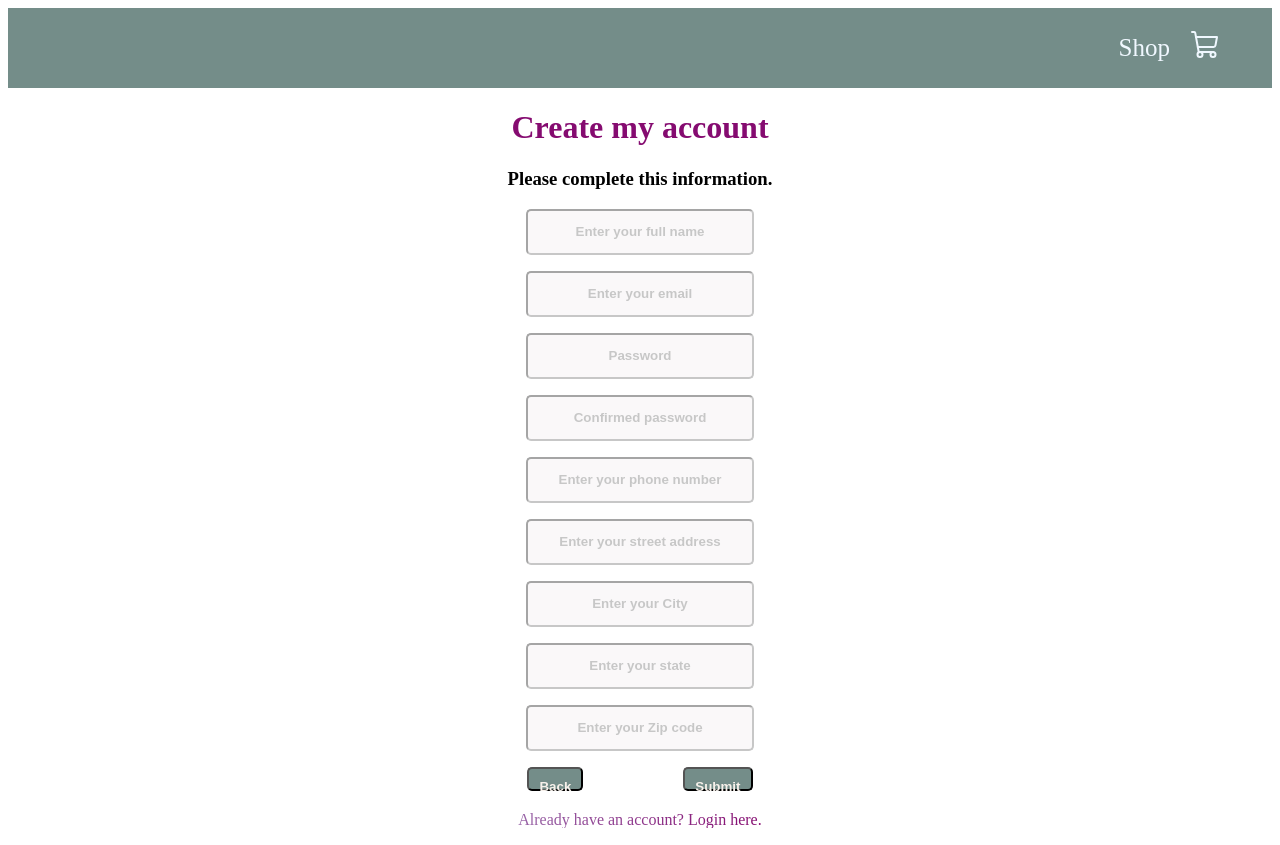
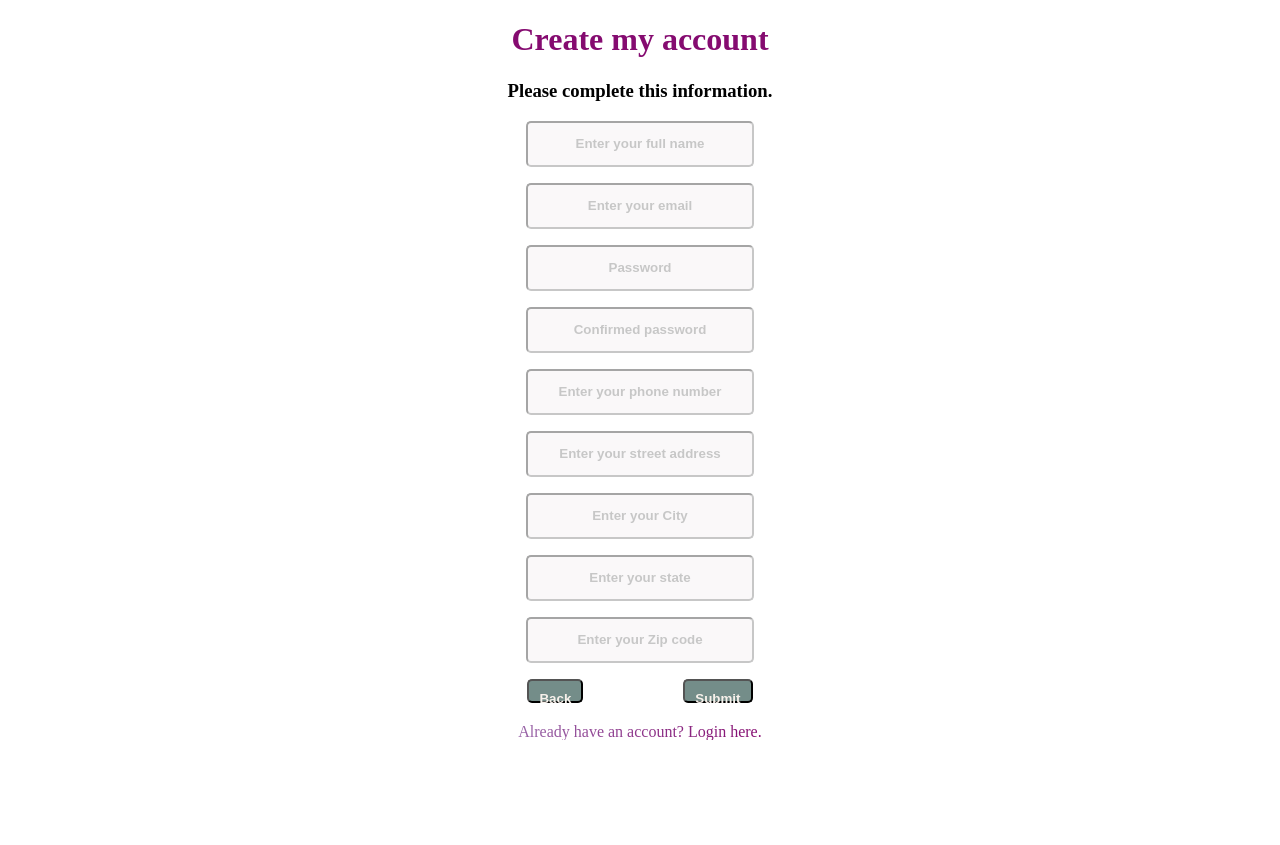
Before and after one commit to Code-the-Dream-School/cc-prac-team3-front, a React (Create React App) app: page /register in a window 1280 px wide. After the commit the page ends 800 px from the top, so only its background shows below. Built offline with nearby package versions, Linux system fonts and the light colour scheme.

Commit message:
install new icon packages

```diff
--- a/package.json
+++ b/package.json
@@ -7,12 +7,14 @@
     "@testing-library/react": "^13.4.0",
     "@testing-library/user-event": "^13.5.0",
     "axios": "^1.3.4",
+    "package-name": "^0.1.0",
     "phosphor-react": "^1.4.1",
     "react": "^18.2.0",
     "react-dom": "^18.2.0",
     "react-router-dom": "^6.11.2",
     "react-scripts": "^5.0.1",
     "styled-components": "^5.3.8",
+    "uuid": "^9.0.0",
     "web-vitals": "^2.1.4"
   },
   "scripts": {
--- a/src/components/App.css
+++ b/src/components/App.css
@@ -124,7 +124,7 @@
    flex-direction: column;
 
 }
-.navbar{
+.cart{
     width: 100%;
     height: 80px;
     background-color:#748D89;
--- /dev/null
+++ b/src/components/Cart.jsx
@@ -0,0 +1,31 @@
+import React, {useState } from "react";
+import { Link } from "react-router-dom";
+import{ShoppingCart} from "phosphor-react"
+import "./App.css"
+
+
+  export const Cart = (props) => {
+
+ const [isEmpty, setIsEmpty] = useState(true);
+console.log(setIsEmpty)
+
+return (
+
+    <div style={{textAlign:"center"}}>
+   <div className="cart">
+       <div className="links">
+      <Link to="/"> Shop </Link>
+     <Link to="/cart"> <ShoppingCart size={32}/>
+     </Link>
+
+   {isEmpty ? (
+        <p></p>
+      ) : (
+        <p>Here is Shopping...</p>
+      )}
+   </div>
+   </div>
+   </div>
+
+)
+}
--- a/src/components/Login.jsx
+++ b/src/components/Login.jsx
@@ -1,5 +1,5 @@
 import React, { useState } from "react";
-// comentario temporal
+
 
 export const Login = () => {
     const [email,setEmail]=useState("");
@@ -14,10 +14,8 @@ return (
         <h1 style={{color:"#850b70",textAlign:"center"}}> My account</h1>
    <form onSubmit={handleSubmit}>
     <div>
-  {/* <b><label style={{color:"fuchsia" , textAlign:"center"}} form="Email">Email</label></b> */}
    <p> <input className="create-styles" value={email} onChange={(e)=>setEmail(e.target.value)} type="Email" placeholder="Enter your email" id="Email" name="Email" /></p>
     </div>
-    {/* <b><label style={{color:"fuchsia",textAlign:"center"}}form="Password">Password</label></b> */}
    <div> <input className="create-styles" value={pass} onChange={(e)=>setPass(e.target.value)}type="Password" placeholder="Password" id="Password" name="Password"/></div>
 
    <p><button className="direction-to-the-other-page">Log in</button></p>
@@ -28,4 +26,3 @@ return (
    </div>
 )
 }
-// onClick={()=> props.onFormSwitch ('Register')}
--- a/src/components/Navbar.jsx
+++ /dev/null
@@ -1,20 +0,0 @@
-import React from "react";
-import "./App.css"
-import { Link } from "react-router-dom";
-import{ShoppingCart} from "phosphor-react"
-
-export const Navbar = () => {
-
-return (
-
-      <div className="navbar">
-      <div className="links">
-      <Link to="/"> Shop </Link>
-      <Link to="/cart"> <ShoppingCart size={32}/>
-       </Link>
-
-      </div>
-   </div>
-
-)
-}
--- a/src/components/Register.jsx
+++ b/src/components/Register.jsx
@@ -7,7 +7,7 @@ export const Register = () => {
 
     const [email,setEmail]=useState("");
     const [pass,setPass]=useState("");
-    const [Name,setName]=useState("");
+    const [name,setName]=useState("");
     const [phone,setPhone]=useState("");
     const [address,setAddress]=useState("");
     const [city,setCity]=useState("");
@@ -36,7 +36,7 @@ return (
 
         <form onSubmit={handleSubmit}>
         <h3>Please complete this information.</h3>
-         <div><p><input className="create-styles" value={Name} onChange={(e)=>setName(e.target.value)} type="Name" placeholder="Enter your full name" id="Name" name="Name"/></p></div>
+         <div><p><input className="create-styles" value={name} onChange={(e)=>setName(e.target.value)} type="Name" placeholder="Enter your full name" id="Name" name="Name"/></p></div>
         <div><p><input className="create-styles" value={email} onChange={(e)=>setEmail(e.target.value)}type="Email" placeholder="Enter your email" id="Email" name="Email"/></p></div>
         <div><p><input className="create-styles" value={pass} onChange={(e)=>setPass(e.target.value)}type="Password" placeholder="Password" id="Password" name="Password"/></p></div>
         <div><p><input className="create-styles" value={confirmPass} onChange={(e)=>setConfirmPass(e.target.value)}type="Password" placeholder="Confirmed password" id="confirmPass" name="confirmPass"/></p></div>
--- a/src/index.js
+++ b/src/index.js
@@ -6,8 +6,7 @@ import {Login} from './components/Login'
 import { Register } from './components/Register';
 import { ForgotPassword } from './components/ForgotPassword';
 import { ResetPassword } from './components/ResetPassword';
-import { Navbar } from './components/Navbar';
-import { Cart } from './pages/Cart';
+import { Cart } from './components/Cart';
 import { Shop } from './pages/Shop';
 
 // import App from './App';
@@ -18,13 +17,12 @@ root.render(
     // <BrowserRouter>
     //    <App />
     <BrowserRouter>
-    <Navbar/>
     <Routes>
       <Route exact path='/Login'element={<Login/>}/>
       <Route exact path='/register'element={<Register/>}/>
       <Route exact path='/ForgotPassword'element={<ForgotPassword/>}/>
       <Route exact path='/ResetPassword'element={<ResetPassword/>}/>
-      <Route exact path='/'element={<cart/>}/>
+      <Route exact path='/'element={<Cart/>}/>
       <Route exact path='/Cart'element={<Cart/>}/>
       <Route exact path='/Shop'element={<Shop/>}/>
     </Routes>
--- a/src/pages/Cart.jsx
+++ /dev/null
@@ -1,22 +0,0 @@
-import React, {useState } from "react";
-
-
-export const Cart = (props) => {
-
- const [isEmpty, setIsEmpty] = useState(true);
-console.log(setIsEmpty)
-
-return (
-
-    <div style={{textAlign:"center"}}>
-   <h1 style={{color:"#850b70",textAlign:"center"}}> Cart Page</h1>
-
-   {isEmpty ? (
-        <p>Your cart is Empty...</p>
-      ) : (
-        <p>Here is Shopping...</p>
-      )}
-   </div>
-
-)
-}
```
Also changed, not shown: 2 other files (tests, documents, lock files or other folders).
